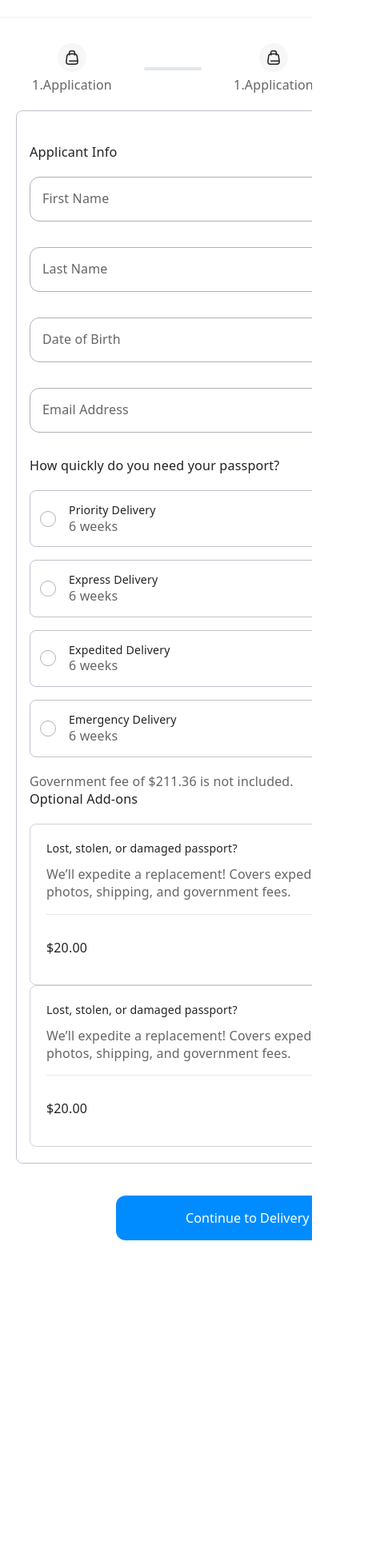
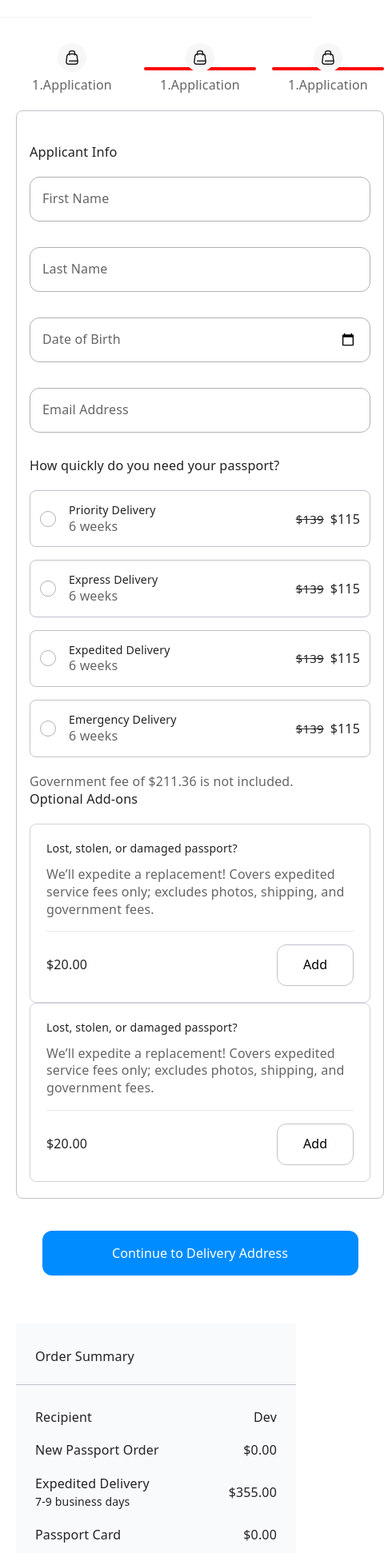
Before and after one commit to rafim699956/checkout-project, a plain HTML site: page index.html in a window 390 px wide. Shown: the part 55-1997 px from the top of the page at 80% size, 480 px wide, since content can reach past the window. Before the commit the page ends 1606 px from the top, so only its background shows below. Drawn offline with Linux system fonts and the light colour scheme.

Commit message:
check all responsive

```diff
--- a/index.html
+++ b/index.html
@@ -85,14 +85,14 @@
    </header>
    <!-- header part end -->
    <!--man part start -->
-   <main class="position-relative overflow-x-hidden">
+   <main class="position-relative">
       <div class="container">
-         <div class="d-flex main-container">
+         <div class="main-container d-flex flex-wrap flex-lg-nowrap">
             <section class="checkout-form flex-grow-1">
                <!-- process -->
                <div class="process d-flex align-items-center justify-content-between">
                   <!-- process item -->
-                  <div class="process-item d-inline-flex align-items-center flex-column flex-lg-row">
+                  <div class="process-item d-inline-flex align-items-center flex-column flex-lg-row position-relative">
                      <div class="process-img d-flex align-items-center justify-content-center rounded-circle">
                         <img src="./src/images/process1.svg" alt="">
                      </div>
@@ -100,10 +100,8 @@
                         <p class="mb-0">1.Application</p>
                      </div>
                   </div>
-                  <!-- process item border-->
-                  <div class="process-item-border flex-grow-1"></div>
                   <!-- process item -->
-                  <div class="process-item d-inline-flex align-items-center flex-column flex-lg-row">
+                  <div class="process-item d-inline-flex align-items-center flex-column flex-lg-row position-relative">
                      <div class="process-img d-flex align-items-center justify-content-center rounded-circle">
                         <img src="./src/images/process1.svg" alt="">
                      </div>
@@ -111,10 +109,8 @@
                         <p class="mb-0">1.Application</p>
                      </div>
                   </div>
-                  <!-- process item border-->
-                  <div class="process-item-border flex-grow-1"></div>
                   <!-- process item -->
-                  <div class="process-item d-inline-flex align-items-center flex-column flex-lg-row">
+                  <div class="process-item d-inline-flex align-items-center flex-column flex-lg-row position-relative">
                      <div class="process-img d-flex align-items-center justify-content-center rounded-circle">
                         <img src="./src/images/process1.svg" alt="">
                      </div>
@@ -272,10 +268,49 @@
                <!-- application optional -->
             </section>
             <!-- order summary start -->
-            <section class="order-summary">
-               <div class="position-absolute h-100 w-100">
+            <section class="order-summary position-relative">
+               <div>
                   <div class="order-content">
                      <h2 class="border-bottom">Order Summary</h2>
+                     <div class="order-details d-flex flex-column">
+                        <div class="d-flex align-items-center justify-content-between">
+                           <div>
+                              <p>Recipient</p>
+                           </div>
+                           <span>Dev</span>
+                        </div>
+                        <div class="d-flex align-items-center justify-content-between">
+                           <div>
+                              <p>New Passport Order</p>
+                           </div>
+                           <span>$0.00</span>
+                        </div>
+                        <div class="d-flex align-items-center justify-content-between">
+                           <div>
+                              <p>Expedited Delivery</p>
+                              <span>7-9 business days</span>
+                           </div>
+                           <span>$355.00</span>
+                        </div>
+                        <div class="d-flex align-items-center justify-content-between">
+                           <div>
+                              <p>Passport Card</p>
+                           </div>
+                           <span>$0.00</span>
+                        </div>
+                        <div class="d-flex align-items-center justify-content-between">
+                           <div>
+                              <p>Subtotal</p>
+                           </div>
+                           <span>$0.00</span>
+                        </div>
+                     </div>
+                     <div>
+                        <div class="d-flex align-items-center justify-content-between">
+                           <strong class="fw-bold">Total</strong>
+                           <strong class="fw-bold">$355.00</strong>
+                        </div>
+                     </div>
                   </div>
                </div>
             </section>
--- a/src/css/style.css
+++ b/src/css/style.css
@@ -320,15 +320,16 @@ input[type=date]::-webkit-datetime-edit-year-field {
 }
 .process{
    --process-item-min-w:8.75rem;
+   --line-shape-gap:1.25rem;
 }
 .process .process-item{
    min-width: var(--process-item-min-w);
 }
 
 .process .process-img {
-   --size:2.25rem;
-   width: var(--size);
-   height: var(--size);
+   --icon-size:2.25rem;
+   width: var(--icon-size);
+   height: var(--icon-size);
    aspect-ratio: 1 / 1;
    background-color: #F7F7F7;
 }
@@ -339,6 +340,18 @@ input[type=date]::-webkit-datetime-edit-year-field {
 
 .process .process-item {
    gap: 0.375rem;
+}
+.process .process-item:not(:last-child)::after{
+   position: absolute;
+   content: "";
+   left: calc(var(--process-item-min-w) + var(--line-shape-gap));
+   top: 50%;
+   width: 100%;
+   max-width: 200px;
+   height: 4px;
+   border-radius: 6px;
+   background-color: red;
+   transform: translateY(-50%);
 }
 
 .process .process-item-border {
@@ -440,18 +453,29 @@ form .submit-btn {
 
 /* order summmary part stylr start */
 .order-summary {
-   max-width: 26.937rem;
    width: 100%;
 }
+/* .order-summary::after{
+   position: absolute;
+   content: "";
+   left: 0;
+   top: 0;
+   width: 100%;
+   height: 100%;
+   background-color: red;
+} */
 .order-summary div {
    background-color: #F8FAFC;
+   color: var(--bs-heading-color);
 }
-.order-summary .order-content{
-   max-width: 26.937rem;
-   width: 100%;
+.order-summary .order-details {
+   gap: 1.25rem;
 }
-
-.order-summary .order-content *{
+.order-details div p + span{
+   font-size: 0.875rem;
+   line-height: 1.213rem;
+}
+.order-summary .order-content > *{
    padding-top: 30px;
    padding-bottom: 1.5rem;
    padding-inline:1.5rem;
@@ -474,10 +498,16 @@ form .submit-btn {
    /* checkout form part */
    .checkout-form {
       padding-top: 5rem;
+      width: 63.84%;
    }
 
    /* application form */
    .checkout-form form>div:not(:last-child) {
       padding: 1.875rem;
    }
+
+   /* order summery */
+   .order-summary {
+      width: 32.67%;
+   }
 }
```
